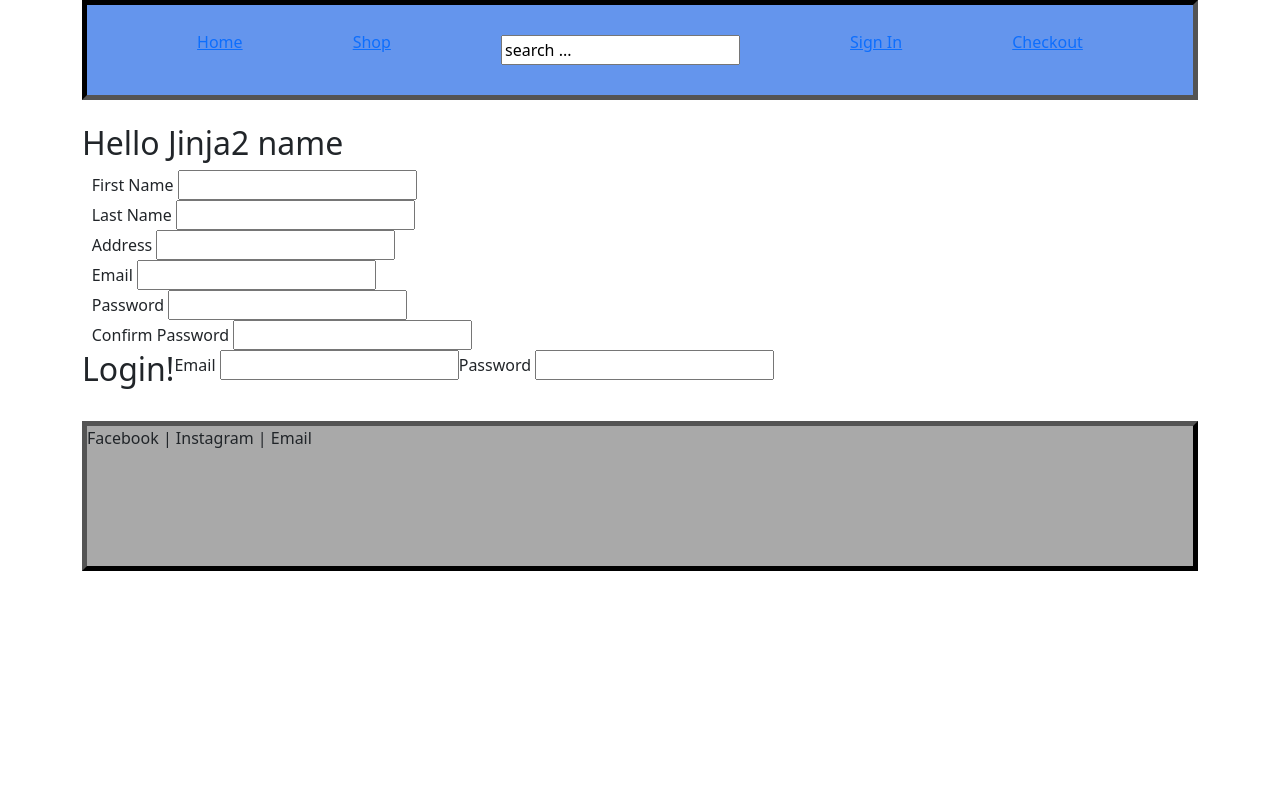
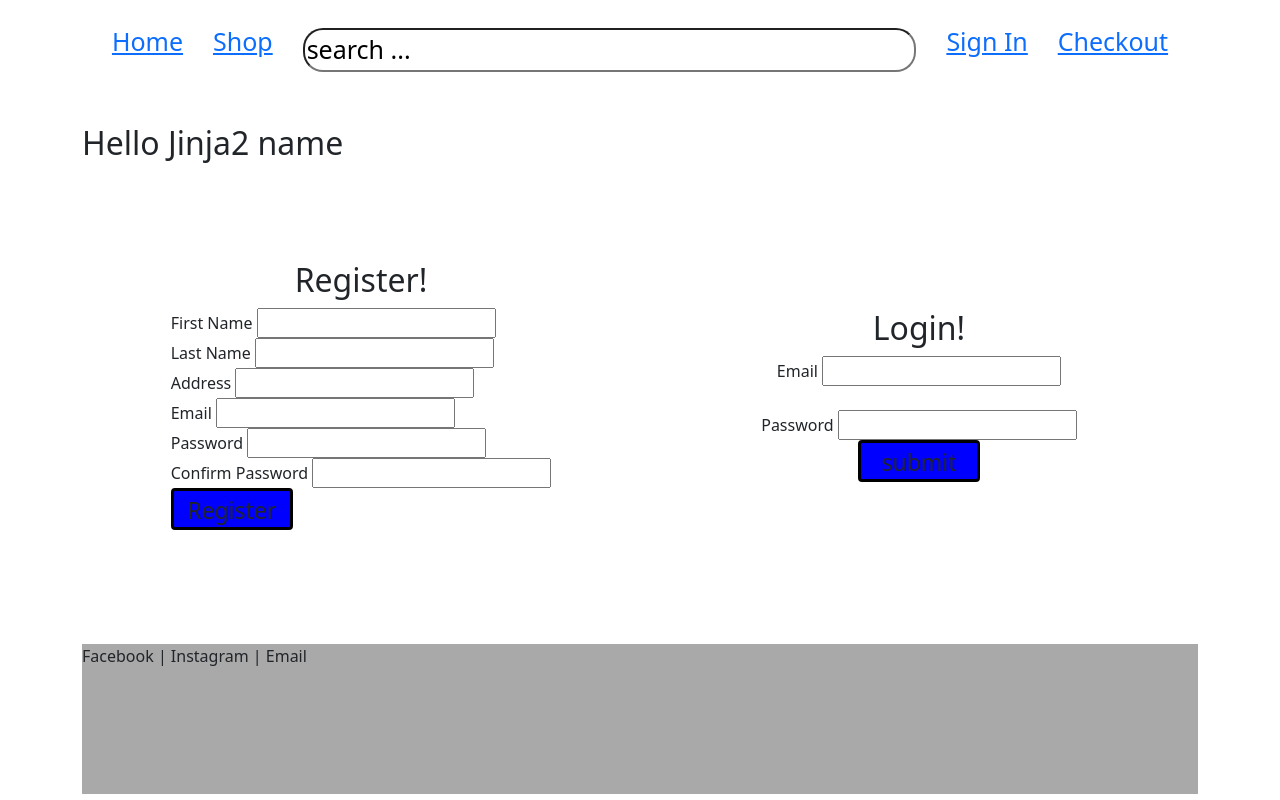
Before and after one commit to AbdulConteh/truthcleaningsolutions, a Flask app: page /login_and_reg in a window 1280 px wide. Run offline with Flask 2, Linux system fonts and the light colour scheme.

Commit message:
login_and_reg and css edits

```diff
--- a/universal_flavors/flask_app/controllers/users_controller.py
+++ b/universal_flavors/flask_app/controllers/users_controller.py
@@ -1,6 +1,9 @@
 from flask_app import app
-from flask import Flask
+from flask_bcrypt import Bcrypt
+from flask import flash
+from flask_app.models.users_model import Users
 from flask import redirect, render_template, request, session
+bcrypt = Bcrypt(app)
 
 @app.route('/')
 def index():
@@ -17,3 +20,32 @@ def login_and_reg():
 @app.route('/shop')
 def shop():
     return render_template('shop.html')
+
+@app.route('/register', methods=['POST'])
+def register():
+    data = {
+        "first_name" : request.form['first_name'],
+        "last_name" : request.form['last_name'],
+        "email" : request.form['email'],
+        "password" : request.form['password'],
+    }
+    user = Users.add_user(data)
+    print(user)
+    session['user_id'] = user
+    return redirect('/', user = user)
+
+@app.route('/login', methods=['POST'])
+def login():
+    data = {
+        "email" : request.form['email']
+    }
+    get_user = Users.login(data)
+    print(get_user)
+    if not get_user:
+        flash("Unregistered email. Please try again!")
+        return redirect('/')
+    if not bcrypt.check_password_hash(get_user.password, request.form['password']):
+        flash("Invalid password.")
+        return redirect('/')
+    session['user_id'] = get_user.id
+    return redirect('/', get_user = get_user)
--- a/universal_flavors/flask_app/models/users_model.py
+++ b/universal_flavors/flask_app/models/users_model.py
@@ -31,10 +31,17 @@ class Users:
         results = connectToMySQL(db).query_db(query, data)
         return results
 
-    def edit_user(cls, data, id):
+    def edit_user(cls, data):
         query = """
         UPDATE users SET first_name = %(first_name)s, last_name = %(last_name)s, email = %(email)s, address = %(address)s,
         updated_at = NOW() WHERE id = {id};
         """
         results = connectToMySQL(db).query_db(query, data)
         return results
+
+    def login(cls):
+        query = "SELECT * FROM email WHERE id = %(id)s"
+        results = connectToMySQL(db).query_db(query)
+        if len(results) < 1:
+            return False
+        return Users[results[0]]
--- a/universal_flavors/flask_app/templates/home.html
+++ b/universal_flavors/flask_app/templates/home.html
@@ -12,7 +12,7 @@
             width: 1700px;
             height: 100%;
         }
-        .top-nav {
+        .top_nav {
             width: 100%;
             display: flex;
             height: 100px;
@@ -63,9 +63,9 @@
 </head>
 <body>
     <div class="container">
-        <div class="top-nav">
+        <div class="top_nav">
             <p><a href="/">Home</a></p>
-            <p><a href="shop.html">Shop</a> </p>
+            <p><a href="/shop">Shop</a> </p>
             <input type="search" value="search ..." class="search_bar"></input>
             <p><a href="/login_and_reg">Sign In</a> </p>
             <p><a href="checkout.html">Checkout</a> </p>
--- a/universal_flavors/flask_app/templates/login_and_reg.html
+++ b/universal_flavors/flask_app/templates/login_and_reg.html
@@ -14,42 +14,68 @@
         }
         .top_nav {
             width: 100%;
-            background-color: cornflowerblue;
             display: flex;
             height: 100px;
-            border: inset 5px black;
             flex-direction: row;
             align-items: center;
             justify-content: space-evenly;
+            font-size: 25px;
+        }
+        .search_bar {
+            width: 55%;
+            border-radius: 20px;
         }
         .bottom_nav {
             width: 100%;
             background-color: darkgray;
             display: flex;
             height: 150px;
-            border: outset 5px black;
+        }
+        .login_and_register {
+            display: flex;
+            flex-direction: row;
+            align-items: center;
+            height: 450px;
+            justify-content: space-between;
         }
         .register {
             display: flex;
-            width: 25rem;
+            width: 100%;
             flex-direction: column;
             align-items: center;
         }
         .login {
             display: flex;
+            flex-direction: column;
+            align-items: center;
+            width: 100%;
+        }
+        .btn {
+            border: black solid;
+            height: 42px;
+            width: 122px;
+            font-size: 23px;
+            background-color: blue;
+            padding: 2px;
         }
     </style>
 </head>
 <body>
     <div class="container">
         <div class="top_nav">
-            <p><a href="/">Home</a></p> <p><a href="shop.html">Shop</a> </p> <input type="search" value="search ..."></input> <p><a href="/login_and_reg">Sign In</a> </p> <p><a href="checkout.html">Checkout</a> </p>
+            <p><a href="/">Home</a></p>
+            <p><a href="/shop">Shop</a> </p>
+            <input type="search" value="search ..." class="search_bar"></input>
+            <p><a href="/login_and_reg">Sign In</a> </p>
+            <p><a href="checkout.html">Checkout</a> </p>
         </div>
         <div class="linebreak"></div>
         <br>
         <h2> Hello Jinja2 name </h2>
         <div class="login_and_register">
-            <form action="" method="POST" class="register" >
+            <div class="register">
+                <h2> Register! </h2>
+                <form action="/register" method="POST" class="register" >
                     <div class="form-group">
                         <label for="first_name"> First Name </label>
                         <input type="text" name="first_name" id="first_name">
@@ -60,7 +86,7 @@
                         <label for="address"> Address </label>
                         <input type="text" name="address" id="address">
                     <br>
-                    <label for="email"> Email </label>
+                        <label for="email"> Email     </label>
                         <input type="text" name="email" id="email">
                     <br>
                         <label for="password"> Password </label>
@@ -68,10 +94,14 @@
                     <br>
                         <label for="confirm_pw"> Confirm Password </label>
                         <input type="text" name="confirm_pw" id="confirm_pw">
+                    <br>
+                    <input type="submit" value="Register" class="btn" >
+                    </div>
                 </form>
             </div>
+            <br>
             <div class="login">
-            <form action="" method="POST" class="login">
+                <form action="/login" method="POST" class="login">
                     <h2> Login! </h2>
                     <div class="form-group">
                         <label for="email"> Email </label>
@@ -82,7 +112,11 @@
                         <label for="password"> Password </label>
                         <input type="text" name="password" id="password">
                     </div>
+                    <div class="form-group">
+                        <input type="submit" value="submit" class="btn">
+                    </div>
                 </form>
+            </div>
         </div>
         <br>
         <div class="bottom_nav">
```
Also changed, not shown: universal_flavors/flask_app/templates/shop.html (+32 -1 lines), universal_flavors/flask_app/templates/view_item.html (+22 -19 lines). Lines whose indentation alone changed are shown as unchanged.
